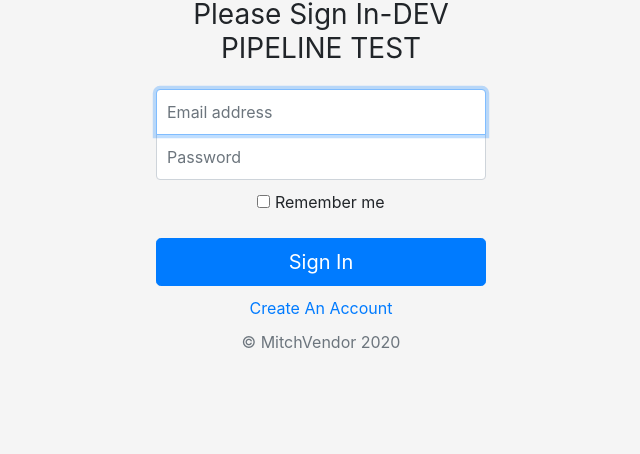
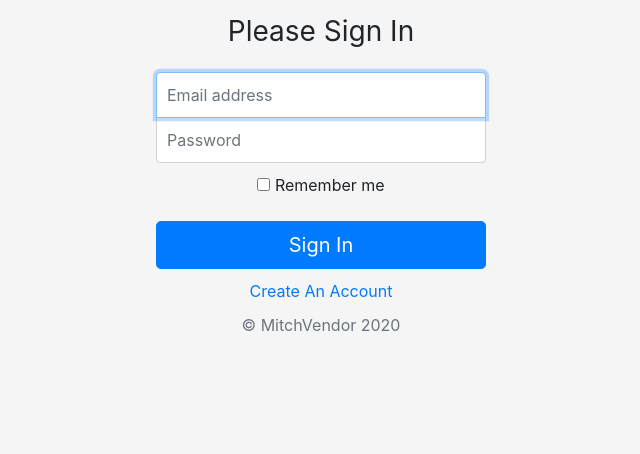
Before and after one commit to MaxHoweth/mitchVendor, a plain HTML site: page index.html in a window 1280 px wide. Shown: the part 346-800 px from the top of the page, without its empty margins (319-959 px from the left). Drawn offline with nearby package versions, Linux system fonts and the light colour scheme; no server answers.

Commit message:
Development Pipeline Test pt2

```diff
--- a/index.html
+++ b/index.html
@@ -16,7 +16,7 @@
   <form class="form-signin" id = "loginPage">
     <img class="mb-4" src="images/largeLogo.png" alt="" width="260" height="220">
 
-    <h1 class="h3 mb-3 font-weight-normal">Please Sign In-DEV PIPELINE TEST</h1>
+    <h1 class="h3 mb-3 font-weight-normal">Please Sign In</h1>
 
     <div class = "errorTextDiv">
       <h6 id = errorText > </h6>
```
